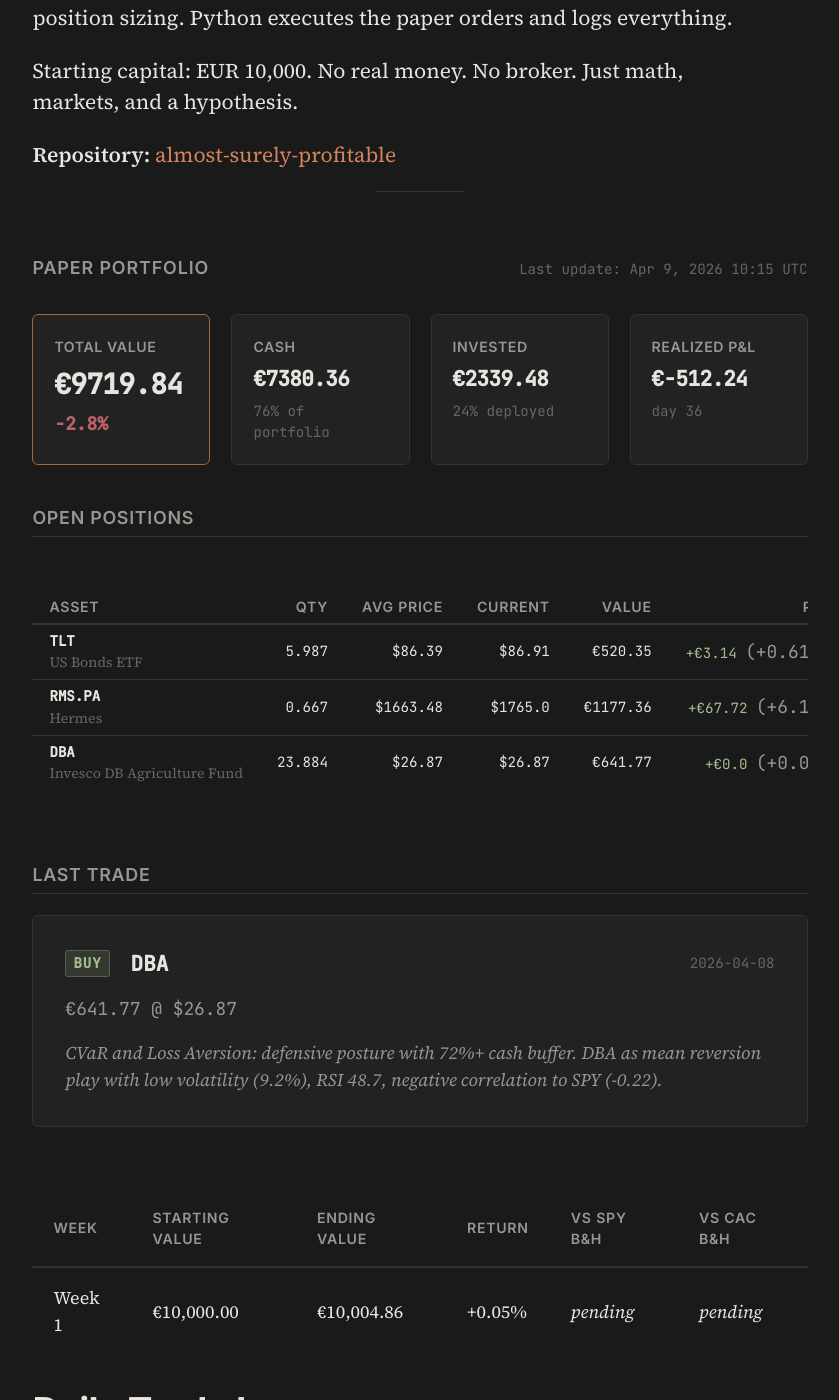
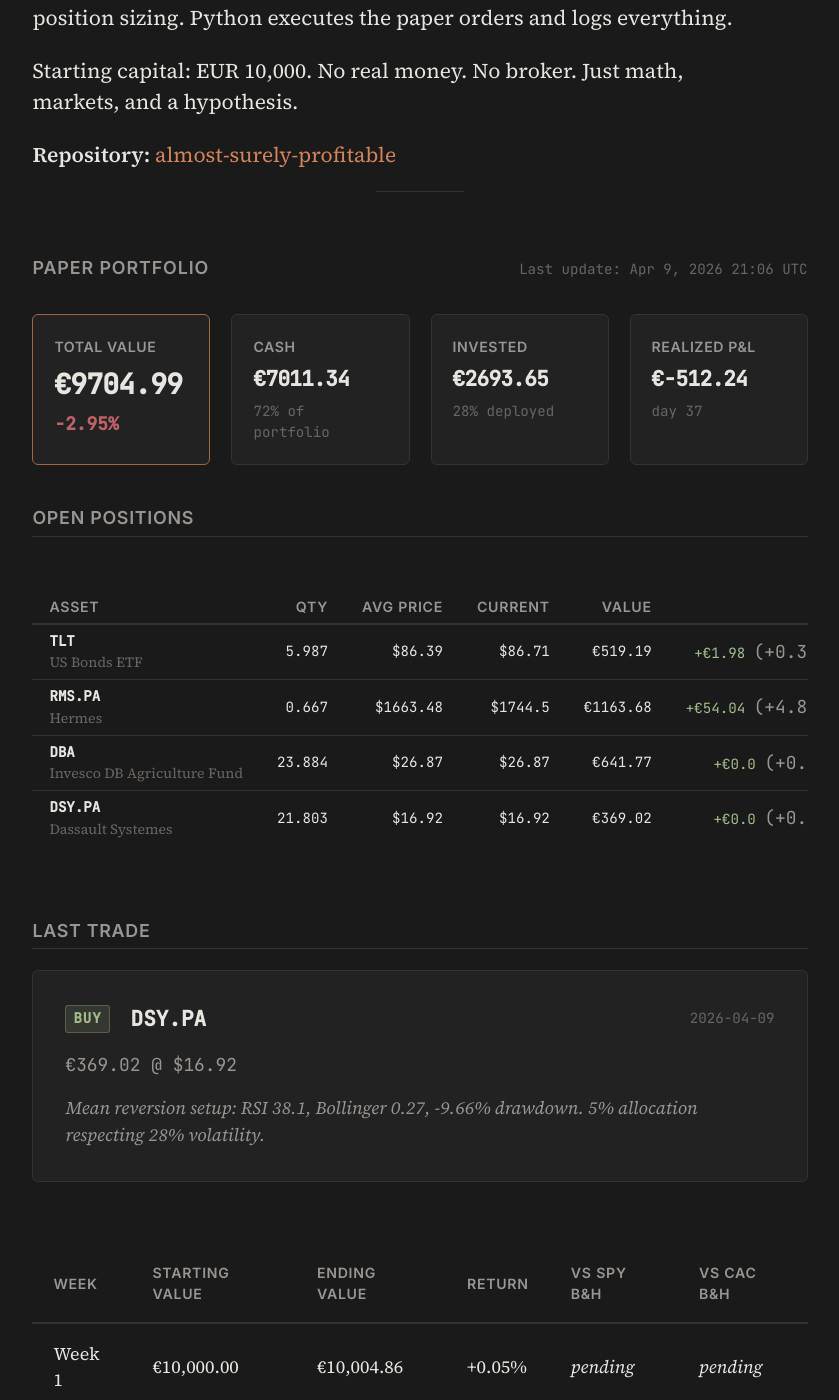
Before and after one commit to Alm0stSurely/alm0stsurely.github.io, a Jekyll site: the page built from trading.md, in a window 1280 px wide and 1400 px high, scrolled down 854 px. Shown: the whole window, without its empty margins (220-1059 px from the left). Built offline with Jekyll 4.4.1, drawn with Linux system fonts in a browser that asks for light colours.

Commit message:
data: portfolio update 2026-04-09
- 4 positions: TLT, RMS.PA (+4.87%), DBA, DSY.PA (new)
- Cash: 72.2% (€7,011)
- Total: €9,704.99 (-2.95%)
- 37 days active

```diff
--- a/_data/portfolio.json
+++ b/_data/portfolio.json
@@ -1,21 +1,21 @@
 {
-  "last_updated": "2026-04-09T10:15:00",
+  "last_updated": "2026-04-09T21:06:36",
   "starting_capital": 10000.00,
-  "cash": 7380.36,
-  "total_value": 9719.84,
-  "total_return_pct": -2.80,
+  "cash": 7011.34,
+  "total_value": 9704.99,
+  "total_return_pct": -2.95,
   "total_realized_pnl": -512.24,
-  "days_active": 36,
+  "days_active": 37,
   "positions": [
     {
       "ticker": "TLT",
       "name": "US Bonds ETF",
       "quantity": 5.987,
       "avg_price": 86.39,
-      "current_price": 86.91,
-      "market_value": 520.35,
-      "pnl": 3.14,
-      "pnl_pct": 0.61,
+      "current_price": 86.71,
+      "market_value": 519.19,
+      "pnl": 1.98,
+      "pnl_pct": 0.38,
       "allocation_pct": 5.35
     },
     {
@@ -23,11 +23,11 @@
       "name": "Hermes",
       "quantity": 0.667,
       "avg_price": 1663.48,
-      "current_price": 1765.00,
-      "market_value": 1177.36,
-      "pnl": 67.72,
-      "pnl_pct": 6.10,
-      "allocation_pct": 12.11
+      "current_price": 1744.50,
+      "market_value": 1163.68,
+      "pnl": 54.04,
+      "pnl_pct": 4.87,
+      "allocation_pct": 11.99
     },
     {
       "ticker": "DBA",
@@ -38,15 +38,26 @@
       "market_value": 641.77,
       "pnl": 0.00,
       "pnl_pct": 0.00,
-      "allocation_pct": 6.60
+      "allocation_pct": 6.61
+    },
+    {
+      "ticker": "DSY.PA",
+      "name": "Dassault Systemes",
+      "quantity": 21.803,
+      "avg_price": 16.92,
+      "current_price": 16.92,
+      "market_value": 369.02,
+      "pnl": 0.00,
+      "pnl_pct": 0.00,
+      "allocation_pct": 3.80
     }
   ],
   "last_trade": {
-    "date": "2026-04-08",
-    "ticker": "DBA",
+    "date": "2026-04-09",
+    "ticker": "DSY.PA",
     "action": "buy",
-    "price": 26.87,
-    "amount": 641.77,
-    "reasoning": "CVaR and Loss Aversion: defensive posture with 72%+ cash buffer. DBA as mean reversion play with low volatility (9.2%), RSI 48.7, negative correlation to SPY (-0.22)."
+    "price": 16.92,
+    "amount": 369.02,
+    "reasoning": "Mean reversion setup: RSI 38.1, Bollinger 0.27, -9.66% drawdown. 5% allocation respecting 28% volatility."
   }
 }
```
